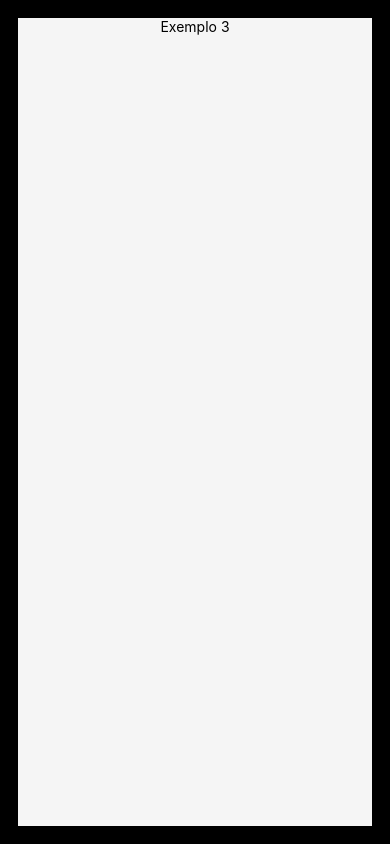
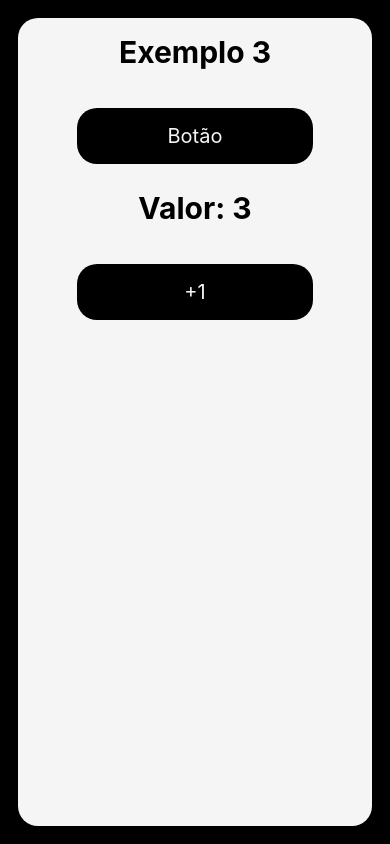
Before and after one commit to RikichiMN/aula_23_02_24, a React Native app: screen / in a window 390 px wide. Built offline with nearby package versions, Linux system fonts and the light colour scheme.

Commit message:
aula 08-03

```diff
--- a/src/ex_3/index.js
+++ b/src/ex_3/index.js
@@ -1,11 +1,48 @@
+import React, { useState } from 'react';
 import { View, Text, TouchableOpacity } from 'react-native';
 
 import styles from './styles';
 
 export default function Exemplo_3 () {
+
+const [numero, setNumero] = useState(3);
+
+    function Ola (nome) {
+        alert(`Olá ${nome}`);
+    }
+
+    function incremento() {
+        const inc = numero + 1;
+        setNumero(inc);
+        //console.log(numero);
+    }
+
     return (
         <View style={styles.container}>
-            <Text>Exemplo 3</Text>
+            <Text style={styles.titulo}>Exemplo 3</Text>
+
+            <TouchableOpacity
+
+            style={styles.botao}
+            onPress={() => Ola('Ewerton')}
+            >
+            <Text style={styles.txtBotao}>Botão</Text>
+        </TouchableOpacity>
+
+        <Text style={styles.titulo}>Valor: {numero}</Text>
+
+        <TouchableOpacity
+         style={styles.botao}
+         onPress={() => incremento()}
+        >
+        <Text style={styles.txtBotao}>+1</Text>
+        </TouchableOpacity>
         </View>
+
+
+
+
+
+
     );
 }
--- a/src/ex_3/styles.js
+++ b/src/ex_3/styles.js
@@ -5,8 +5,28 @@
         flex: 1,
         backgroundColor: '#f5f5f5',
         width: '100%',
-        alignItems: 'center'
+        alignItems: 'center',
+        padding: 8,
+        borderRadius: 20,
     },
-})
+    titulo: {
+        fontSize: 30,
+        fontWeight: 'bold',
+        margin: 8,
+        marginBottom: 20,
+    },
+    botao: {
+        width: '70%',
+        padding: 16,
+        backgroundColor: '#000',
+        alignItems: 'center',
+        margin: 18,
+        borderRadius: 20,
+        },
+    txtBotao: {
+        color: '#f5f5f5',
+        fontSize: 20,
+    },
+});
 
 export default styles;
```
